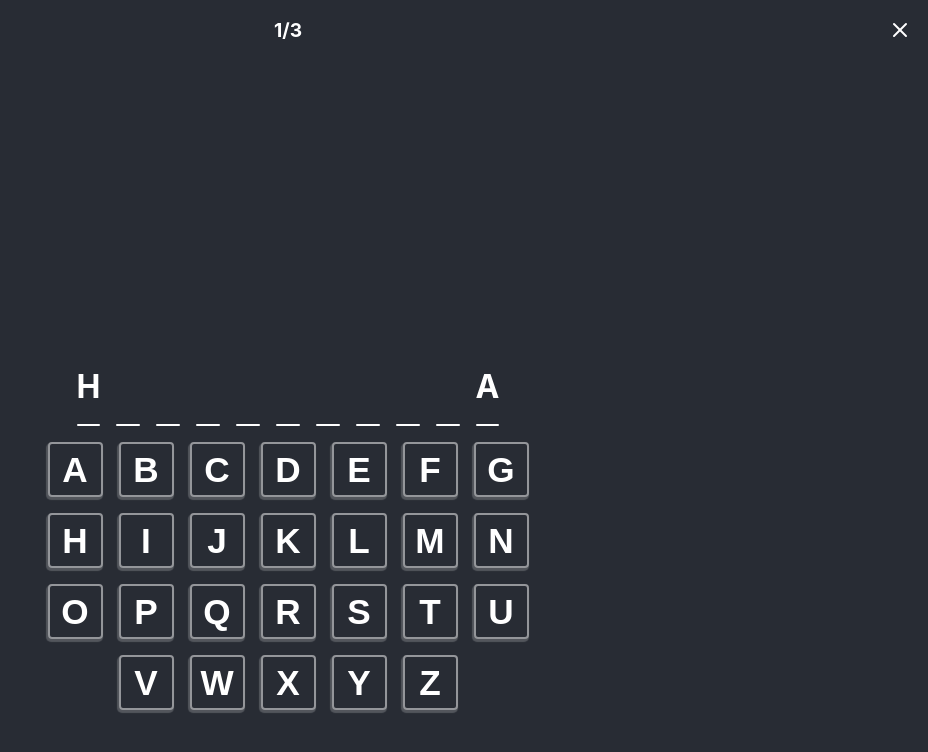
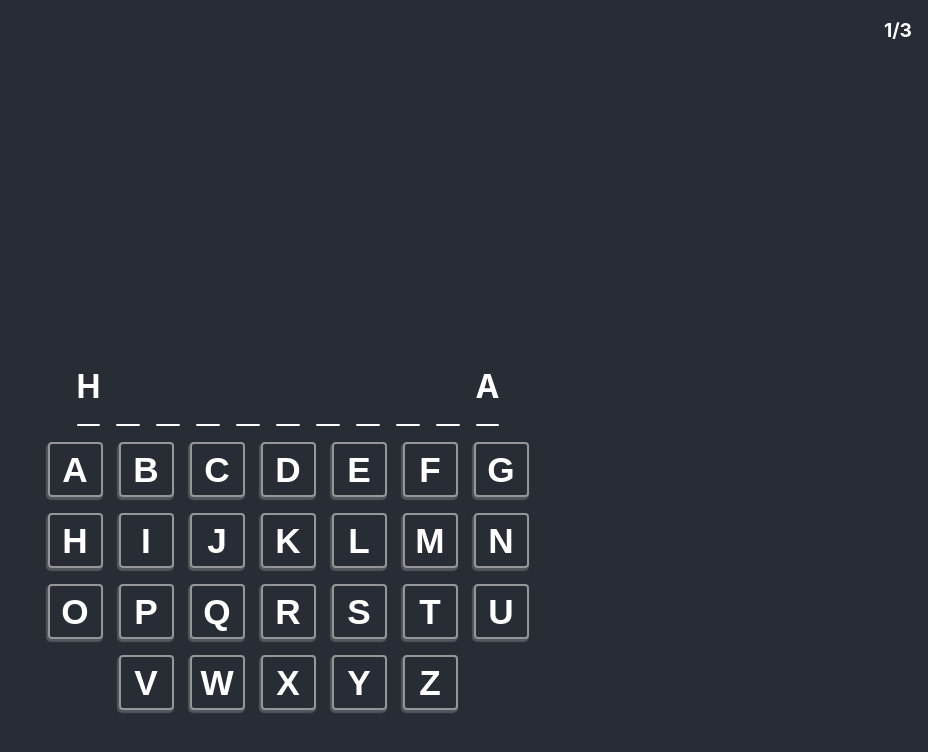
Before and after one commit to simancasdev/hangman-game, a React (Create React App) app: page / in a window 1280 px wide. Both pictures are taken after a click on the button "Let's get started". Shown: the top 752 px of the page, without its empty margins (352-1280 px from the left). Built offline with nearby package versions, Linux system fonts and the light colour scheme.

Commit message:
removing x button from nav component

```diff
--- a/src/components/Nav/index.tsx
+++ b/src/components/Nav/index.tsx
@@ -1,4 +1,4 @@
-import {X} from "react-feather";
+import {Fragment} from "react";
 import {useGame} from "context";
 import {Typography} from "components/Typography";
 import {Container, TimeLabel, Block} from "./styled";
@@ -20,8 +20,9 @@ export const Nav: React.FC<NavProps> = () => {
   const isPlaying = status === "playing";
   return (
     <Container>
+      {isPlaying ? (
+        <Fragment>
           <Block style={{justifyContent: "flex-start"}}>
-        {isPlaying ? (
             <CountdownCircleTimer
               {...countDownProps}
               duration={gameDuration}
@@ -29,22 +30,16 @@ export const Nav: React.FC<NavProps> = () => {
             >
               {({remainingTime}) => <TimeLabel>{remainingTime}</TimeLabel>}
             </CountdownCircleTimer>
-        ) : (
-          <div />
-        )}
           </Block>
-      {isPlaying ? (
-        <Block>
+          <Block style={{justifyContent: "flex-end"}}>
             <Typography color="#fff" fontWeight="bold" fontSize="1.2rem">
               {currentStage + 1}/{stages.length}
             </Typography>
           </Block>
+        </Fragment>
       ) : (
-        <div />
+        <Fragment />
       )}
-      <Block style={{justifyContent: "flex-end"}}>
-        <X color="#fff" />
-      </Block>
     </Container>
   );
 };
--- a/src/components/Nav/styled.ts
+++ b/src/components/Nav/styled.ts
@@ -4,7 +4,7 @@ export const Container = styled.div`
   display: grid;
   padding: 0 1rem;
   align-items: center;
-  grid-template-columns: 1fr 1fr 1fr;
+  grid-template-columns: 1fr 1fr;
 `;
 
 export const TimeLabel = styled.span`
```
Lines whose indentation alone changed are shown as unchanged.
